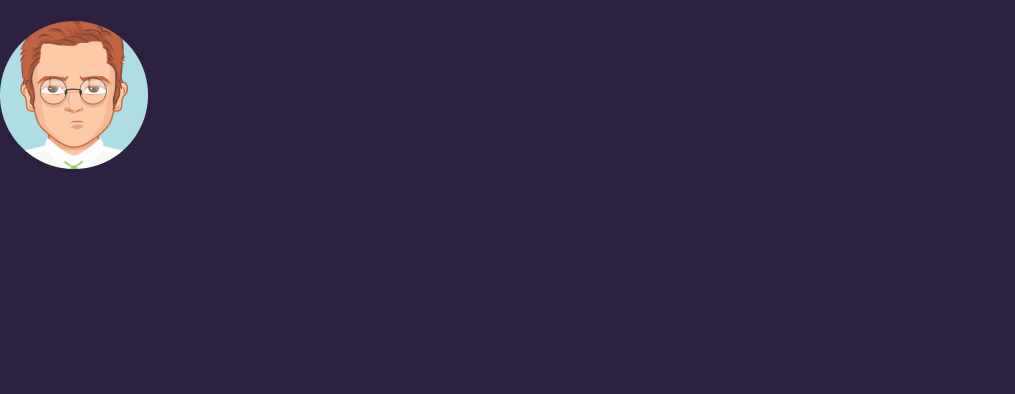
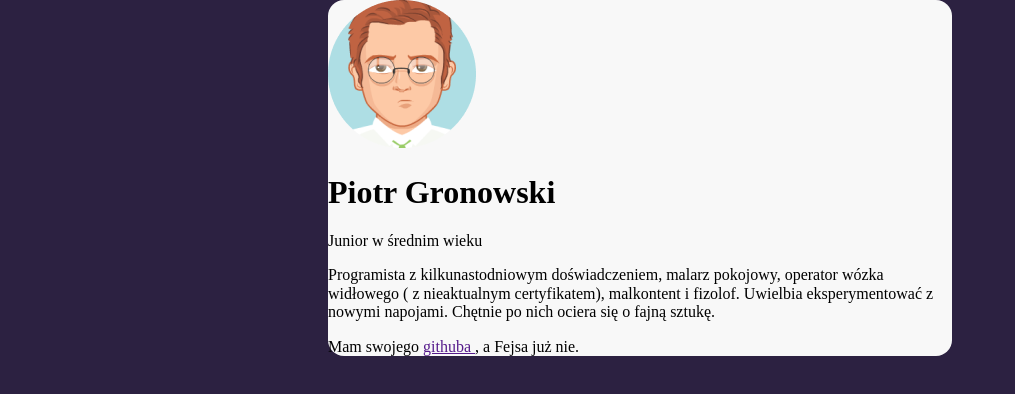
Before and after one commit to piotrGronowski/business-card, a plain HTML site: page index.html in a window 1280 px wide. Shown: the whole page, without its empty margins (0-1015 px from the left). Drawn offline with Linux system fonts and the light colour scheme.

Commit message:
html content and css classes

```diff
--- a/index.html
+++ b/index.html
@@ -1,23 +1,32 @@
 <!DOCTYPE html>
 <html lang="pl">
-<head>
-    <meta charset="UTF-8">
-    <meta name="viewport" content="width=device-width, initial-scale=1.0">
-    <link rel="stylesheet" href="style.css" type="text/css">
-    <link rel="stylesheet" href="normalize.css" type="text/css">
+  <head>
+    <meta charset="UTF-8" />
+    <meta name="viewport" content="width=device-width, initial-scale=1.0" />
+    <link rel="stylesheet" href="style.css" type="text/css" />
+    <link rel="stylesheet" href="normalize.css" type="text/css" />
     <title>Business-card</title>
-</head>
-<body>
-    <article>
-        <div>
-        <h1></h1>
-        <p></p>
-        <p></p>
-        <p></p>
+  </head>
+  <body>
+    <main>
+      <article class="guy">
+        <img class="guy__picture" src="avatar.png" alt="tu powinna być twarz" />
+        <div class="guy__text">
+          <header class="guy__header">
+            <h1 class="guy__name">Piotr Gronowski</h1>
+            <p class="guy__job">Junior w średnim wieku</p>
+          </header>
+          <p class="guy__description">
+            Programista z kilkunastodniowym doświadczeniem, malarz pokojowy,
+            operator wózka widłowego ( z nieaktualnym certyfikatem), malkontent
+            i fizolof. Uwielbia eksperymentować z nowymi napojami. Chętnie po
+            nich ociera się o fajną sztukę.
+          </p>
+          <p class="guy__links">Mam swojego
+            <a href="">githuba </a>, a Fejsa już nie.
+          </p>
         </div>
-<img src="avatar.png" alt="tu powinna być twarz">
-    </article>
-
-
-</body>
+      </article>
+    </main>
+  </body>
 </html>
--- a/style.css
+++ b/style.css
@@ -1,3 +1,13 @@
 body {
-    background-color:#2C2141;
+  background-color: #2c2141;
+  height: 100vh;
+  display: flex;
+  justify-content: center;
+  align-content: center;
 }
+.guy {
+  width: 624px;
+  border-radius: 16px;
+  background-color: #f8f8f8;
+  min-height: 320px;
+}
```
